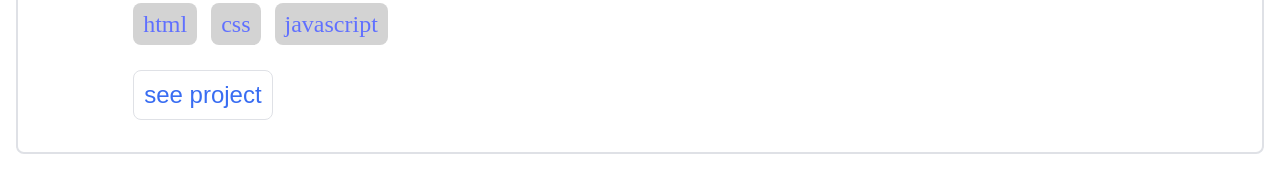
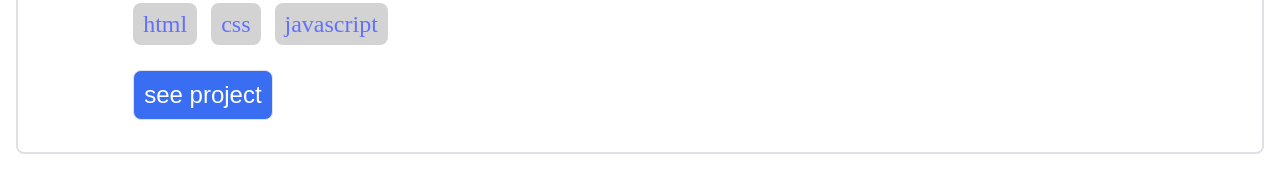
Before and after one commit to shobeee/Portfolio-setup-and-mobile-first, a website: page index.html in a window 1280 px wide. In both pictures the pointer is over the button 202 px from the left and 1218 px from the top of the page. Shown: the part 1123-1293 px from the top of the page. Drawn offline with Linux system fonts and the light colour scheme.

Commit message:
added README

```diff
--- a/styles.css
+++ b/styles.css
@@ -117,6 +117,11 @@ body {
   background: #fff;
   border: 1px solid #dfe1e6;
   border-radius: 0.5rem;
+}
+
+.btn:hover, .btn-1:hover{
+  background: #396df2;
+  color: #fff;
 }
 
 .about {
```
Also changed, not shown: README.md.
